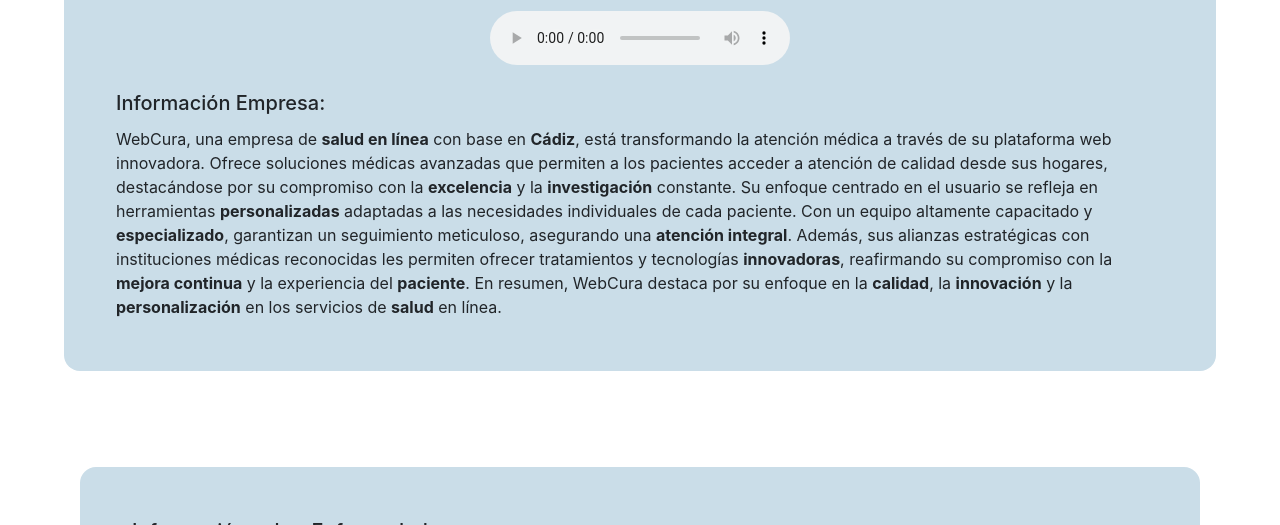
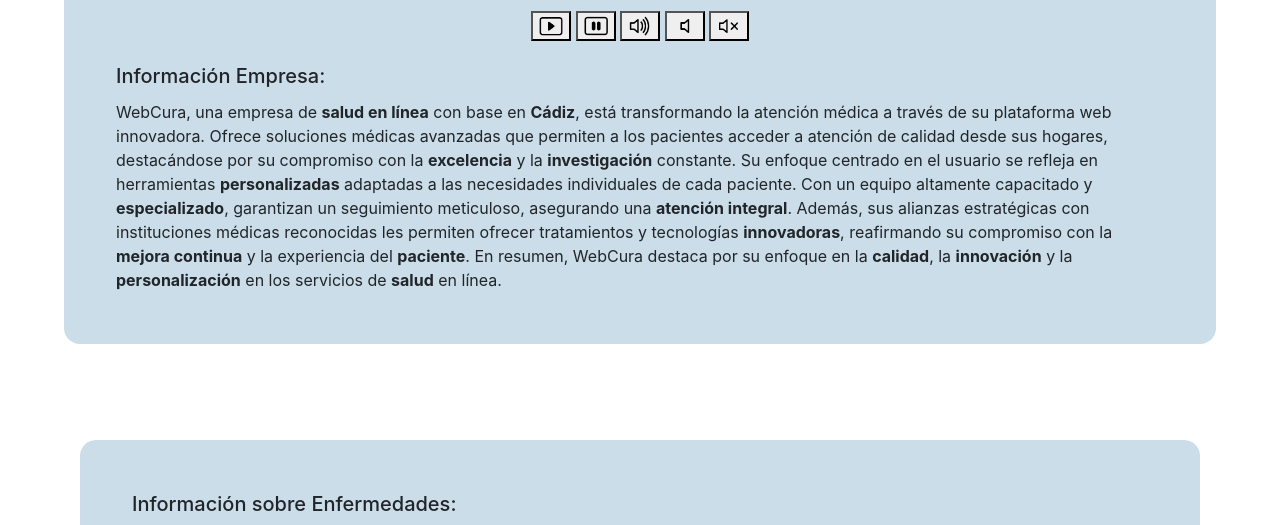
Before and after one commit to dAzzzo/PROYECTO_DIW_DAC, a plain HTML site: page Proyecto.html in a window 1280 px wide. Shown: the part 575-1100 px from the top of the page. Drawn offline with nearby package versions, Linux system fonts and the light colour scheme.

Commit message:
cambio en el audio e implementacion de btn

```diff
--- a/Proyecto.html
+++ b/Proyecto.html
@@ -88,7 +88,17 @@
 
         <div class="divGrande">
             <div class="audio">
-                <audio src="audio/audiosCombinados.mp3" controls="controls"></audio>
+                <audio src="audio/audiosCombinados.mp3" id='player'></audio>
+                <button onclick="document.getElementById('player').play() "><img style="width: 24px; height: 24px;"
+                        src="img/play.png"></button>
+                <button onclick="document.getElementById('player').pause() "><img style="width: 24px; height: 24px;"
+                        src="img/pause.png"></button>
+                <button onclick="document.getElementById('player').volume+=0.1"><img style="width: 24px; height: 24px;"
+                        src="img/volumenUp.png"></button>
+                <button onclick="document.getElementById('player').volume-=0.1"><img style="width: 24px; height: 24px;"
+                        src="img/volumenDown.png"></button>
+                <button onclick="document.getElementById('player').mute"><img style="width: 24px; height: 24px;"
+                        src="img/volumenMute.png"></button>
             </div>
             <div class="card-body">
                 <h5 class="card-title">Información Empresa:</h5>
--- a/css/Proyecto.css
+++ b/css/Proyecto.css
@@ -20,7 +20,7 @@
   padding: 20px 0;
 }
 
-.audio{
+.audio {
   text-align: center;
 }
 
```
Also changed, not shown: img/pause.png (added), img/play.png (added), img/volumenDown.png (added), img/volumenMute.png (added), img/volumenUp.png (added).
